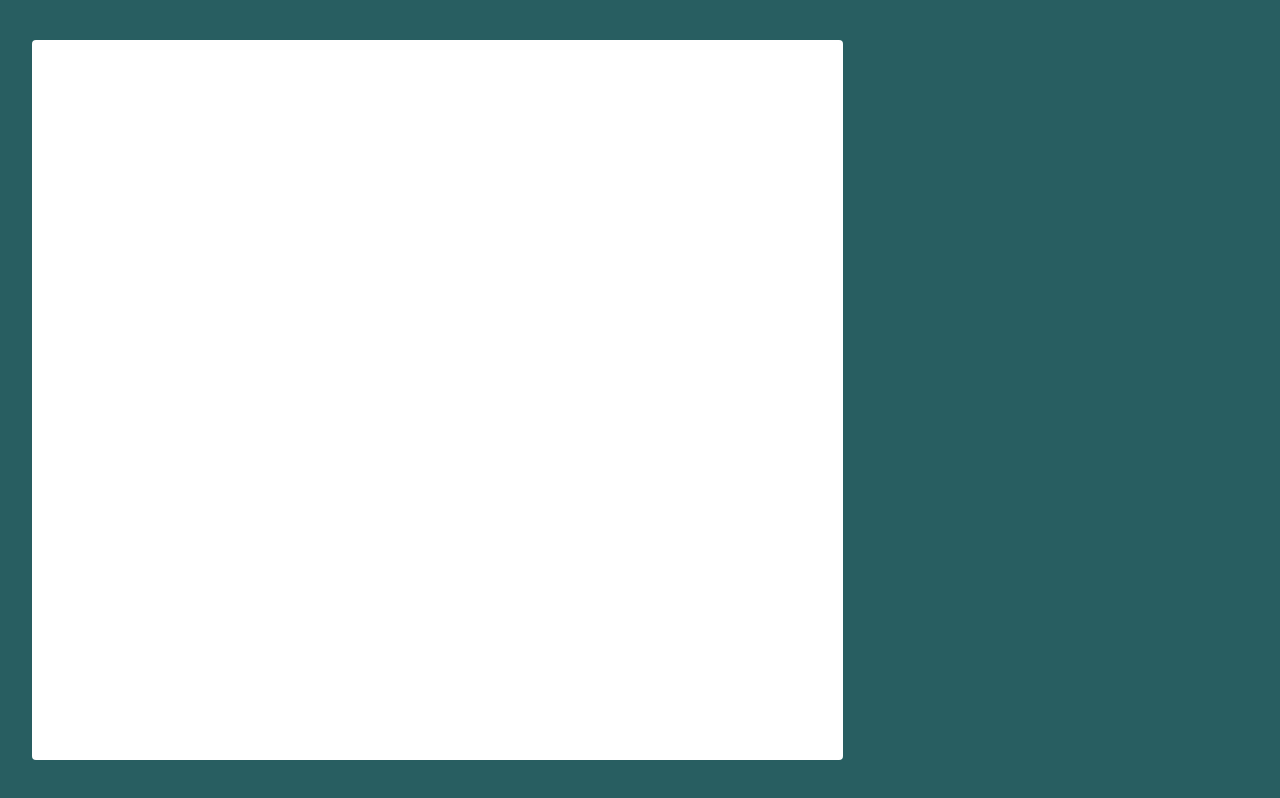
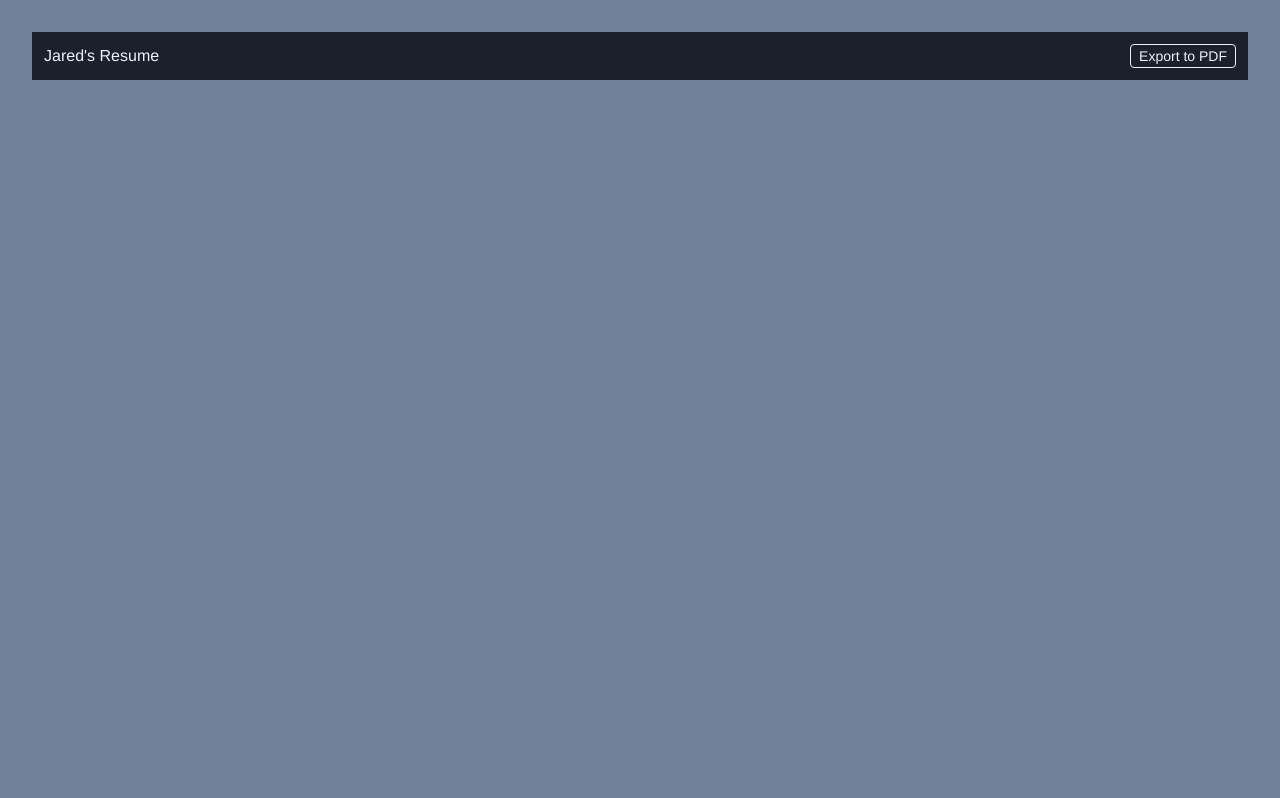
Before and after one commit to jtzook/generate-resume, a Vue app: page / in a window 1280 px wide. Built offline with nearby package versions, Linux system fonts and the light colour scheme.

Commit message:
navbar component

```diff
--- a/src/App.vue
+++ b/src/App.vue
@@ -1,23 +1,26 @@
 <template>
-  <div class="app">
-    <div class="h-screen w-screen bg-teal-800 px-8 py-10">
-      <resume />
+  <div
+    id="app"
+    class="h-screen w-screen bg-gray-600 overflow-auto"
+  >
+    <div class="bg-white mx-8 my-8 overflow-auto">
+      <NavBar />
     </div>
   </div>
 </template>
 
 <script>
-import Resume from './components/Resume.vue'
+import NavBar from "./components/NavBar";
 export default {
-  name: 'App',
+  name: "App",
   components: {
-    Resume,
-  }
-}
+    NavBar,
+  },
+};
 </script>
 
 <style>
-.app {
+#app {
   font-family: Avenir, Helvetica, Arial, sans-serif;
   -webkit-font-smoothing: antialiased;
   -moz-osx-font-smoothing: grayscale;
--- /dev/null
+++ b/src/components/NavBar.vue
@@ -0,0 +1,13 @@
+<template>
+  <nav class="flex items-center justify-between bg-gray-900 p-3">
+    <div class="flex flex-grow text-gray-200">
+      Jared's Resume
+    </div>
+    <div class="flex flex-shrink">
+      <a
+        href="#"
+        class="text-sm px-2 py-1 leading-none border rounded text-gray-200 border-gray-200 hover:text-gray-900 hover:bg-gray-200"
+      >Export to PDF</a>
+    </div>
+  </nav>
+</template>
--- a/src/components/Resume.vue
+++ /dev/null
@@ -1,13 +0,0 @@
-<template>
-  <div class="bg-white h-full rounded w-2/3"></div>
-</template>
-
-<script>
-export default {
-
-}
-</script>
-
-<style>
-
-</style>
```
